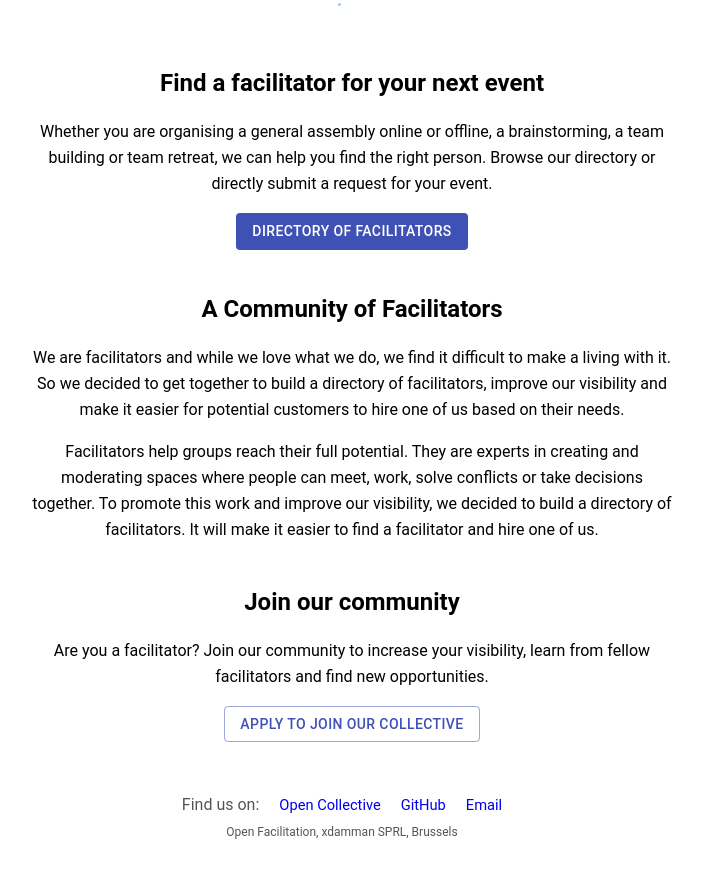
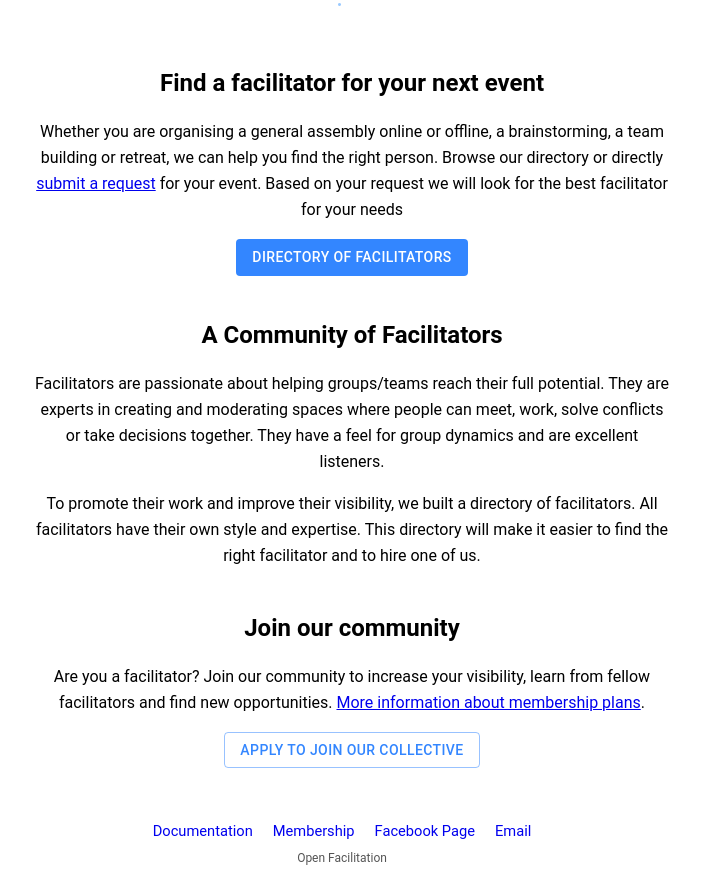
Before and after one commit to xdamman/openfacilitation, a Next.js app in the folder frontend/: page / in a window 1280 px wide. Shown: the part 164-1044 px from the top of the page, without its empty margins (288-990 px from the left). Before the commit the page ends 1018 px from the top, so only its background shows below. Built offline with nearby package versions, Linux system fonts and the light colour scheme.

Commit message:
updated homepage, link to docs, updated theme color

```diff
--- a/frontend/components/Tags.js
+++ b/frontend/components/Tags.js
@@ -2,8 +2,8 @@ import styled from "styled-components";
 
 const Tag = styled.div`
   border-radius: 5px;
-  border: 1px solid #badafe;
-  color: #3b84fd;
+  border: 1px solid rgb(153, 202, 255);
+  color: rgb(51, 134, 255);
   padding: 1px 8px;
   float: left;
   margin: 2px 2px;
--- a/frontend/package.json
+++ b/frontend/package.json
@@ -32,6 +32,7 @@
     "numeral": "^2.0.6",
     "react": "^16.13.1",
     "react-dom": "^16.13.1",
+    "react-markdown": "^4.3.1",
     "react-sticky-box": "^0.9.3",
     "rebass": "^4.0.7",
     "styled-components": "^5.1.0"
--- a/frontend/pages/_app.js
+++ b/frontend/pages/_app.js
@@ -2,6 +2,9 @@ import App from "next/app";
 import React from "react";
 import { createGlobalStyle } from "styled-components";
 import Head from "next/head";
+import { createMuiTheme } from "@material-ui/core/styles";
+import { ThemeProvider } from "@material-ui/styles";
+import { purple } from "@material-ui/core/colors";
 
 const GlobalStyle = createGlobalStyle`
   body {
@@ -17,6 +20,18 @@ const GlobalStyle = createGlobalStyle`
   }
 `;
 
+const theme = createMuiTheme({
+  palette: {
+    primary: {
+      // Purple and green play nicely together.
+      main: "rgb(51,134,255)",
+    },
+    secondary: {
+      main: "rgb(153,202,255)",
+    },
+  },
+});
+
 class MyApp extends App {
   render() {
     const { Component, pageProps } = this.props;
@@ -29,7 +44,9 @@ class MyApp extends App {
             content="width=device-width, initial-scale=1.0, maximum-scale=1.0"
           />
         </Head>
-        <Component {...pageProps} />
+        <ThemeProvider theme={theme}>
+          <Component {...pageProps} />
+        </ThemeProvider>
         <GlobalStyle />
       </>
     );
--- a/frontend/pages/index.js
+++ b/frontend/pages/index.js
@@ -71,9 +71,10 @@ const Homepage = () => (
         <H2>Find a facilitator for your next event</H2>
         <p>
           Whether you are organising a general assembly online or offline, a
-          brainstorming, a team building or team retreat, we can help you find
-          the right person. Browse our directory or directly submit a request
-          for your event.
+          brainstorming, a team building or retreat, we can help you find the
+          right person. Browse our directory or directly{" "}
+          <Link href="/request">submit a request</Link> for your event. Based on
+          your request we will look for the best facilitator for your needs
         </p>
         <Flex justifyContent="center">
           <Button
@@ -88,23 +89,27 @@ const Homepage = () => (
 
         <H2>A Community of Facilitators</H2>
         <p>
-          We are facilitators and while we love what we do, we find it difficult
-          to make a living with it. So we decided to get together to build a
-          directory of facilitators, improve our visibility and make it easier
-          for potential customers to hire one of us based on their needs.
+          Facilitators are passionate about helping groups/teams reach their
+          full potential. They are experts in creating and moderating spaces
+          where people can meet, work, solve conflicts or take decisions
+          together. They have a feel for group dynamics and are excellent
+          listeners.
         </p>
         <p>
-          Facilitators help groups reach their full potential. They are experts
-          in creating and moderating spaces where people can meet, work, solve
-          conflicts or take decisions together. To promote this work and improve
-          our visibility, we decided to build a directory of facilitators. It
-          will make it easier to find a facilitator and hire one of us.
+          To promote their work and improve their visibility, we built a
+          directory of facilitators. All facilitators have their own style and
+          expertise. This directory will make it easier to find the right
+          facilitator and to hire one of us.
         </p>
 
         <H2>Join our community</H2>
         <p>
           Are you a facilitator? Join our community to increase your visibility,
-          learn from fellow facilitators and find new opportunities.
+          learn from fellow facilitators and find new opportunities.{" "}
+          <Link href="https://docs.openfacilitation.com/membership">
+            More information about membership plans
+          </Link>
+          .
           <Flex justifyContent="center">
             <Box mt={3}>
               <Button
@@ -121,16 +126,18 @@ const Homepage = () => (
       </About>
 
       <Footer>
-        <Label>Find us on:</Label>
-        <FooterLink href="https://opencollective.com/openfacilitation">
-          Open Collective
+        <FooterLink href="https://docs.openfacilitation.com">
+          Documentation
         </FooterLink>
-        <FooterLink href="https://github.com/xdamman/openfacilitation">
-          GitHub
+        <FooterLink href="https://docs.openfacilitation.com/membership">
+          Membership
+        </FooterLink>
+        <FooterLink href="https://www.facebook.com/Open-Facilitation-107301451109828/">
+          Facebook Page
         </FooterLink>
         <FooterLink href="mailto:info@openfacilitation.com">Email</FooterLink>
         <br />
-        <Fineprint>Open Facilitation, xdamman SPRL, Brussels</Fineprint>
+        <Fineprint>Open Facilitation</Fineprint>
       </Footer>
     </center>
   </Body>
```
Also changed, not shown: frontend/pages/profiles/[facilitatorid].js (+8 -0 lines), frontend/lib/data.js, 1 other file (tests, documents, lock files or other folders).
